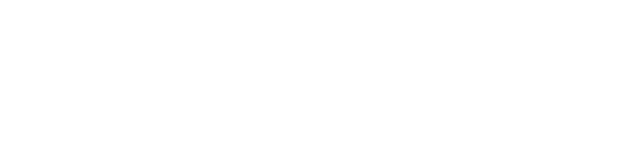
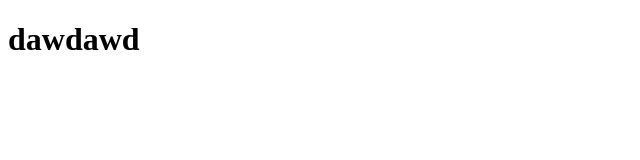
Before and after one commit to filypef/hxtutors, a plain HTML site: page index.html in a window 1280 px wide. Shown: the whole page, without its empty margins (0-640 px from the left). Drawn offline with Linux system fonts and the light colour scheme.

Commit message:
adicionando

```diff
--- a/index.html
+++ b/index.html
@@ -7,6 +7,6 @@
     <title>Document</title>
 </head>
 <body>
-
+    <h1>dawdawd</h1>
 </body>
 </html>
```
